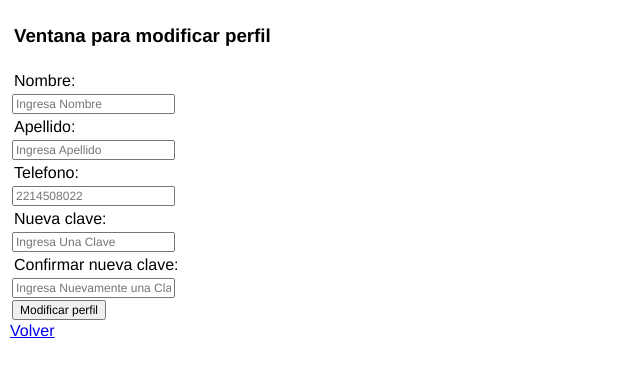
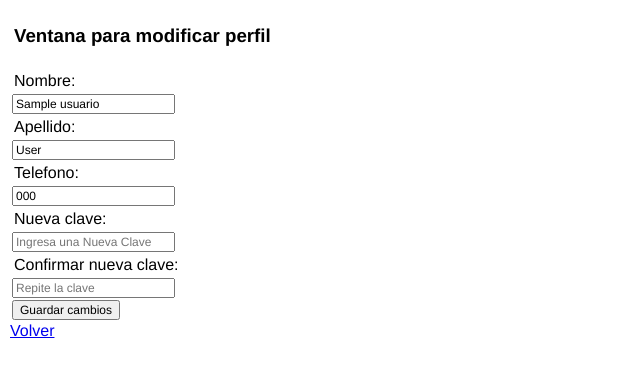
Before and after one commit to emanuelbas/una-gauchada, a PHP site: page /modificar_perfil.php in a window 1280 px wide. Shown: the part 411-800 px from the top of the page, without its empty margins (0-640 px from the left). Run offline with PHP 8.4, Linux system fonts and the light colour scheme; the visitor is signed in with stand-in values (Sample User, id 1); tables that the repository leaves empty or names only in its code hold one stand-in row (values such as "Sample post").

Commit message:
Reparacion de historias de demo 2

```diff
--- a/modificar_perfil.php
+++ b/modificar_perfil.php
@@ -1,7 +1,10 @@
 <?php
 	include 'conectar.php';
 	include 'head.php';
-
+	$sql = 'SELECT * FROM usuarios WHERE "'.$_SESSION["email"].'" = email';
+	$res = $conn -> query($sql);
+	$user = $res -> fetch_array();
+	//Ahora tengo $user['name'] $user['last_name'] $user['phone']
 ?>
 <!DOCTYPE html>
 <html>
@@ -14,13 +17,13 @@
 
 
 		<label><h3>Ventana para modificar perfil</h3></label>
-		<label>Nombre: </label><input  type="text" maxlength="30" name="name"  placeholder="Ingresa Nombre">
-		<label>Apellido: </label><input type="text" maxlength="30" name="last_name"  placeholder="Ingresa Apellido">
-		<label>Telefono: </label><input  type="numbrer" placeholder="2214508022" maxlength="16" name="phone">
-		<label>Nueva clave: </label><input  type="password" maxlength="30" name="password1"  placeholder="Ingresa Una Clave">
-		<label>Confirmar nueva clave: </label><input type="password" maxlength="30" name="password2"  placeholder="Ingresa Nuevamente una Clave">
+		<label>Nombre: </label><input  type="text" maxlength="30" name="name" value='<?php echo $user['name']; ?>' placeholder="Ingresa Nombre">
+		<label>Apellido: </label><input type="text" maxlength="30" name="last_name" value='<?php echo $user['last_name']; ?>' placeholder="Ingresa Apellido">
+		<label>Telefono: </label><input  type="numbrer" placeholder="2214508022" value='<?php echo $user['phone']; ?>' maxlength="16" name="phone">
+		<label>Nueva clave: </label><input  type="password" maxlength="30" name="password1"  placeholder="Ingresa una Nueva Clave">
+		<label>Confirmar nueva clave: </label><input type="password" maxlength="30" name="password2"  placeholder="Repite la clave">
 
-		<input type="submit" value="Modificar perfil" /><a href="index.php">Volver</a>
+		<input type="submit" value="Guardar cambios" /><a href="index.php">Volver</a>
 
 </form>
 </div>
@@ -98,7 +101,10 @@
 			$consulta="UPDATE usuarios SET ".$sql."WHERE email='".$user."'";
 		//	echo $consulta;
 			$res=mysqli_query($conn,$consulta) or die(mysqli_error($conn));
+			$conn->close();
+			header('Location: ver_perfil.php');
 
 		}
 
+
 ?>
--- a/set_calification.php
+++ b/set_calification.php
@@ -9,7 +9,8 @@ $conn -> query($sql);
 if ($_POST['calification'] <> 'neutral'){ //Si es neutral no debo tocar nada, pero si es diferente leo datos y pregunto si es positiva o negativa
 	$sql = "SELECT * FROM usuarios WHERE email ='".$_POST['email']."'";
 	$res = $conn -> query($sql);
-	$datos = $res -> fetch_array(); // mysql_query($sql), MYSQLI_BOTH);
+	$datos = $res -> fetch_array();
+// mysql_query($sql), MYSQLI_BOTH);
 	if ($_POST['calification'] == 'positive'){
 		$datos['credit'] = $datos['credit'] + 1;
 		$datos['score'] = $datos['score'] + 2;
@@ -23,7 +24,8 @@ if ($_POST['calification'] <> 'neutral'){ //Si es neutral no debo tocar nada, pe
 	$datos['reputation'] = $repu['name'];
 
 	//Update set
-	$sql = "UPDATE usuarios SET credit =".$datos['credit'].", score = ".$datos['score'].", reputation = ".$datos['reputation']." WHERE email = '".$datos['email']."'";
+	$sql = "UPDATE usuarios SET credit =".$datos['credit'].", score = ".$datos['score'].", reputation = '".$datos['reputation']."' WHERE email = '".$datos['email']."'";
+
 	$conn -> query($sql);
 
 }
```
